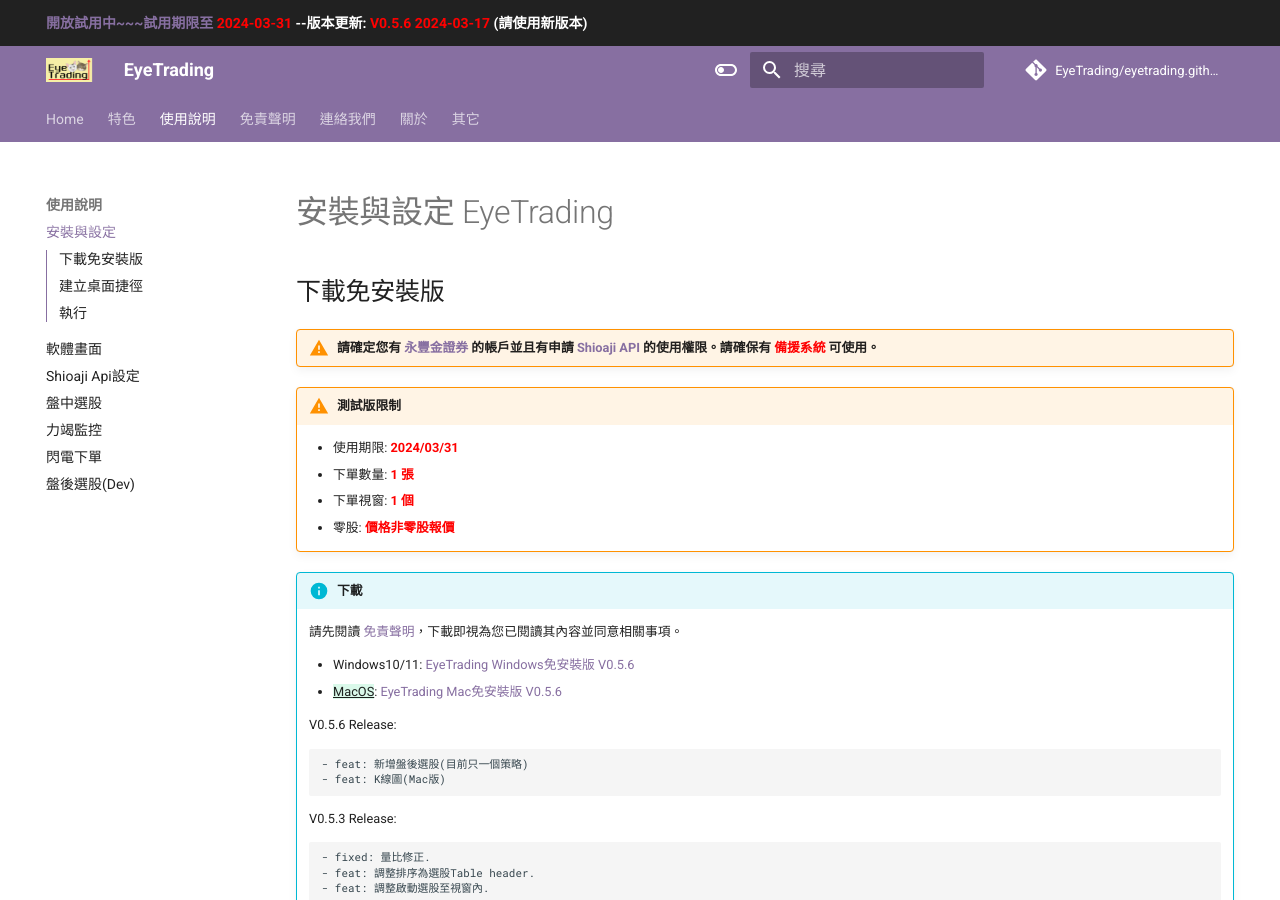
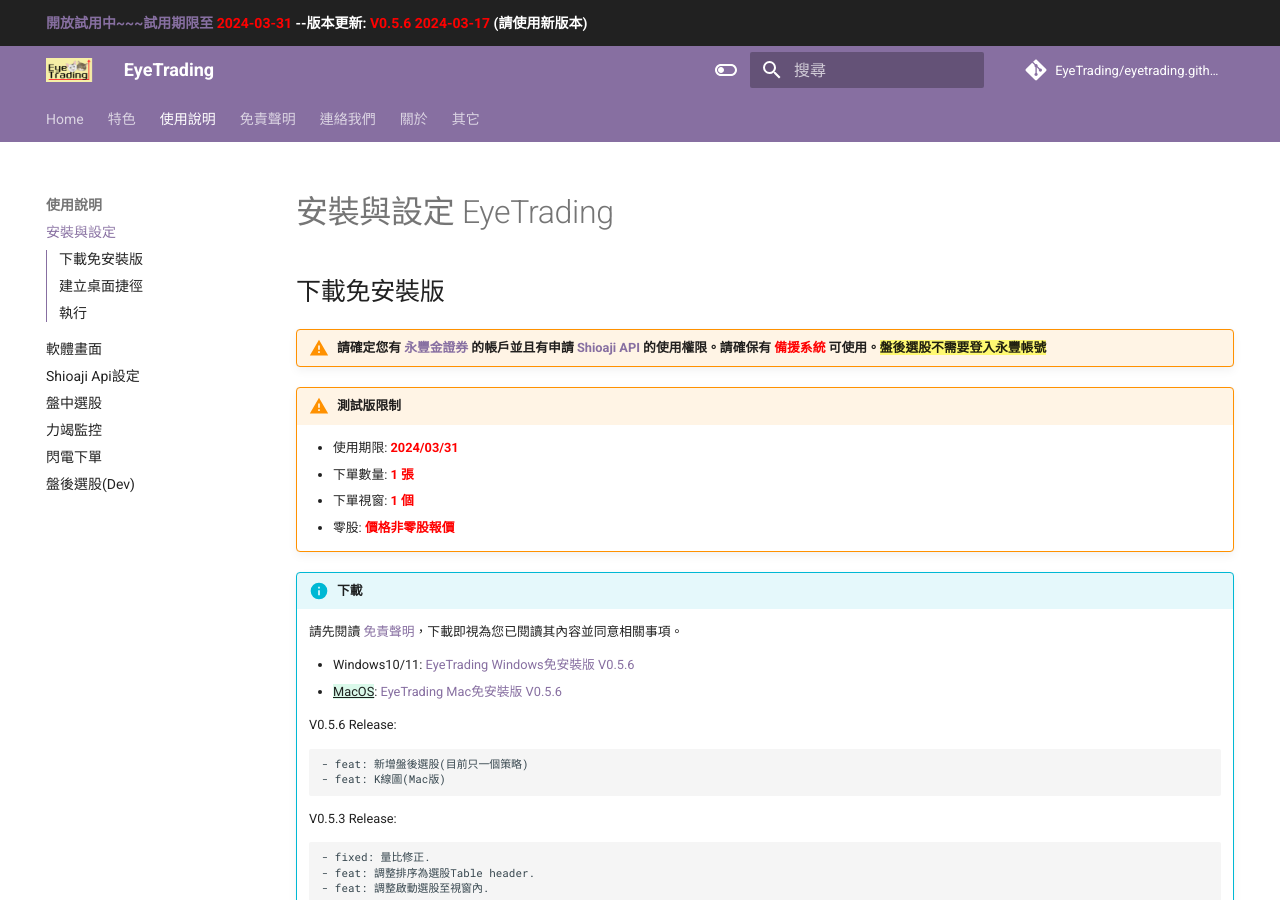
Before and after one commit to EyeTrading/eyetrading.github.io, an MkDocs documentation site: the page built from docs/guides/index.md, in a window 1280 px wide and 900 px high. Built offline with MkDocs 1.6.1 and Material for MkDocs 9.7.7, drawn with Linux system fonts in a browser that asks for light colours; comment, search, counter and statistics services are not loaded.

Commit message:
Add files via upload

```diff
--- a/docs/guides/index.md
+++ b/docs/guides/index.md
@@ -2,7 +2,7 @@
 
 ## 下載免安裝版
 
-!!! warning "請確定您有 <span style="color:red;font-weight:bold"><a href="https://sinotrade.github.io/tutor/prepare/open_account/" target="_blank">永豐金證券</a></span> 的帳戶並且有申請 <span style="color:red;font-weight:bold"><a href="https://sinotrade.github.io/tutor/prepare/terms/" target="_blank">Shioaji API</a></span> 的使用權限。請確保有 <span style="color:red;font-weight:bold">備援系統</span> 可使用。"
+!!! warning "請確定您有 <span style="color:red;font-weight:bold"><a href="https://sinotrade.github.io/tutor/prepare/open_account/" target="_blank">永豐金證券</a></span> 的帳戶並且有申請 <span style="color:red;font-weight:bold"><a href="https://sinotrade.github.io/tutor/prepare/terms/" target="_blank">Shioaji API</a></span> 的使用權限。請確保有 <span style="color:red;font-weight:bold">備援系統</span> 可使用。{==盤後選股不需要登入永豐帳號==}"
 
 !!! warning "測試版限制"
 
```
